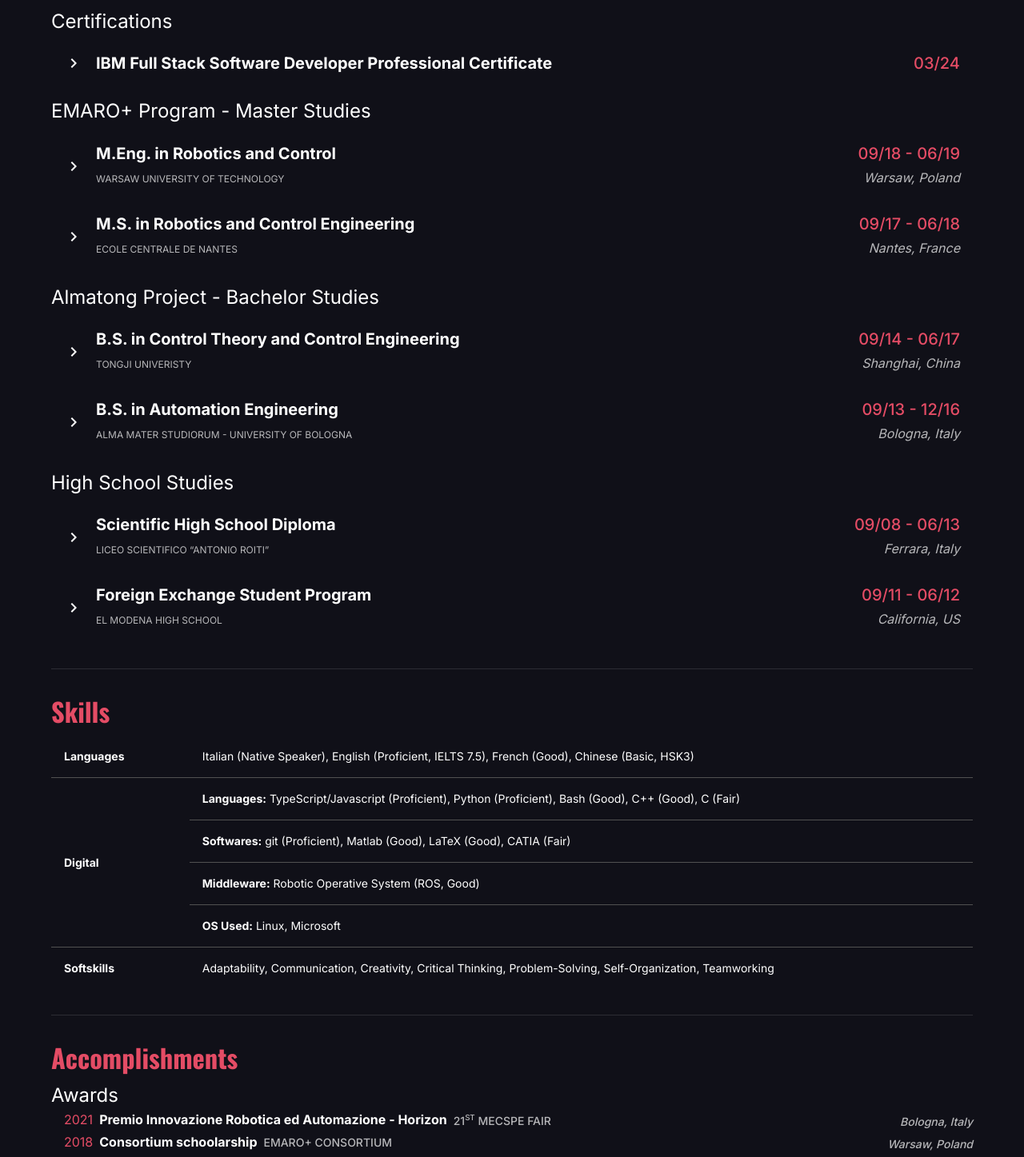
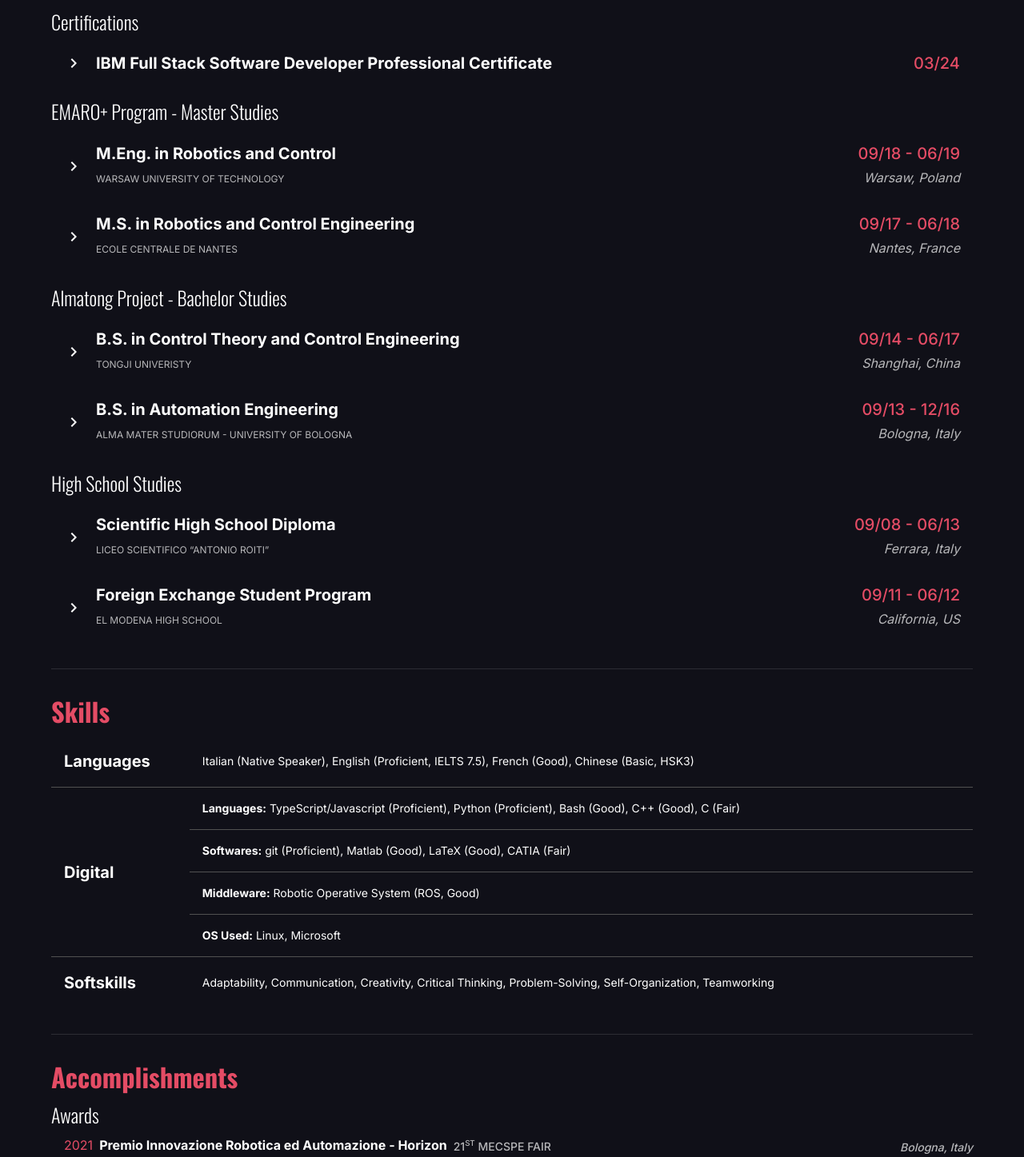
Before and after one commit to m-tartari/m-tartari, a React (Vite) app: page /curriculum in a window 1280 px wide. Shown: the part 1040-2487 px from the top of the page at 80% size. Built offline with nearby package versions, Linux system fonts and the light colour scheme; no server answers.

Commit message:
🐛 fix: uniform headers across pages

```diff
--- /dev/null
+++ b/src/components/atoms/SectionHeader/index.tsx
@@ -0,0 +1,6 @@
+import { Typography, TypographyProps } from '@mui/material'
+import { FC } from 'react'
+
+const Header: FC<TypographyProps> = props => <Typography variant="h4" color="primary.main" component="h2" gutterBottom {...props} />
+
+export default Header
--- /dev/null
+++ b/src/components/atoms/SectionSubheader/index.tsx
@@ -0,0 +1,6 @@
+import { Typography, TypographyProps } from '@mui/material'
+import { FC } from 'react'
+
+const Subheader: FC<TypographyProps> = props => <Typography variant="h5" component="h3" fontFamily="Oswald, sans-serif" gutterBottom {...props} />
+
+export default Subheader
--- a/src/components/atoms/index.ts
+++ b/src/components/atoms/index.ts
@@ -1,5 +1,8 @@
 export { default as Award } from './Award'
 export { default as Extracurricular } from './Extracurricular'
+export { default as ListItemText } from './ListItemText'
 export { default as Publication } from './Publication'
+export { default as SectionHeader } from './SectionHeader'
+export { default as SectionSubheader } from './SectionSubheader'
 
 export * from './IconLinks'
--- a/src/components/molecules/CookieConsent/index.tsx
+++ b/src/components/molecules/CookieConsent/index.tsx
@@ -3,6 +3,7 @@ import { Box, Button, Link, Stack, Typography, Unstable_TrapFocus as TrapFocus,
 import { useAnalytics } from 'use-analytics'
 
 import { ANALYTICS_PLUGINS, COOKIE_CONSENT_KEY } from 'components/utils/analytics/index.js'
+import { SectionSubheader } from 'components/atoms/index.js'
 
 interface Consent {
   necessary: boolean // Always true, but included for completeness
@@ -63,9 +64,9 @@ const CookieConsent = () => {
               zIndex: 9999,
             })}>
             <Box>
-              <Typography id="cookie-consent-dialog-title" variant="h6" component="h2" fontWeight="bold" gutterBottom>
+              <SectionSubheader id="cookie-consent-dialog-title" component="h2" variant="h6">
                 Cookie Preferences
-              </Typography>
+              </SectionSubheader>
               <Typography id="cookie-consent-dialog-description" variant="body2" color="textSecondary">
                 <span style={{ display: 'inline-block' }}>We use cookies to improve your browsing experience and analyze our traffic.</span>
                 <span style={{ display: 'inline-block' }}>By clicking "Accept All", you consent to our use of cookies.</span>
--- a/src/components/pages/CurriculumPage/CurriculumPage.tsx
+++ b/src/components/pages/CurriculumPage/CurriculumPage.tsx
@@ -1,6 +1,6 @@
 import { Box, Divider, Link, Stack, Table, TableCell, TableRow, Typography } from '@mui/material'
 
-import { Award, ExternalIconLink, Extracurricular, Publication } from 'components/atoms'
+import { Award, ExternalIconLink, Extracurricular, Publication, SectionHeader, SectionSubheader } from 'components/atoms'
 import { CurriculumItem } from 'components/molecules'
 import { Page } from 'components/templates'
 
@@ -8,9 +8,7 @@ const Curriculum = () => {
   return (
     <Page title="Curriculum">
       <Box component="section" id="work">
-        <Typography variant="h4" color="primary.main" gutterBottom>
-          Work Experience
-        </Typography>
+        <SectionHeader>Work Experience</SectionHeader>
 
         {/* id="selfemployed-software" */}
         <CurriculumItem title="Software Engineering Consultant" dates="04/24 - Today" company="Self-Employed" location="Remote">
@@ -128,13 +126,9 @@ const Curriculum = () => {
         </CurriculumItem>
 
         <Divider sx={{ mt: 4, mb: 4 }} />
-        <Typography variant="h4" color="primary.main" gutterBottom>
-          Education
-        </Typography>
+        <SectionHeader>Education</SectionHeader>
 
-        <Typography variant="h5" gutterBottom>
-          Certifications
-        </Typography>
+        <SectionSubheader fontWeight={300}>Certifications</SectionSubheader>
         {/* id="WUT" */}
         <CurriculumItem title="IBM Full Stack Software Developer Professional Certificate" dates="03/24">
           <Stack direction="row" alignItems="center" gap={0.5}>
@@ -143,20 +137,19 @@ const Curriculum = () => {
           </Stack>
         </CurriculumItem>
 
-        <Typography
-          variant="h5"
-          onClick={() => window.open('https://master-emaro.ec-nantes.fr/', '_blank')}
+        <SectionSubheader fontWeight={300} mt={2}>
+          <Link
+            rel="noopener noreferrer"
+            target="_blank"
+            underline="hover"
+            href="https://master-emaro.ec-nantes.fr/"
             sx={{
-            mt: 2,
+              color: 'inherit',
               cursor: 'pointer',
-            ':hover': {
-              backgroundColor: 'transparent',
-              color: 'primary.main',
-            },
-          }}
-          gutterBottom>
+            }}>
             EMARO+ Program - Master Studies
-        </Typography>
+          </Link>
+        </SectionSubheader>
         {/* id="WUT" */}
         <CurriculumItem
           title="M.Eng. in Robotics and Control"
@@ -214,20 +207,19 @@ const Curriculum = () => {
           </Typography>
         </CurriculumItem>
 
-        <Typography
-          variant="h5"
-          onClick={() => window.open('https://corsi.unibo.it/2cycle/AutomationEngineering/almatong-bachelor-programme', '_blank')}
+        <SectionSubheader fontWeight={300} mt={2}>
+          <Link
+            rel="noopener noreferrer"
+            target="_blank"
+            underline="hover"
+            href="https://corsi.unibo.it/2cycle/AutomationEngineering/almatong-bachelor-programme"
             sx={{
-            mt: 2,
+              color: 'inherit',
               cursor: 'pointer',
-            ':hover': {
-              backgroundColor: 'transparent',
-              color: 'primary.main',
-            },
-          }}
-          gutterBottom>
+            }}>
             Almatong Project - Bachelor Studies
-        </Typography>
+          </Link>
+        </SectionSubheader>
         {/* id="TJ" */}
         <CurriculumItem
           title="B.S. in Control Theory and Control Engineering"
@@ -272,9 +264,9 @@ const Curriculum = () => {
           </Typography>
         </CurriculumItem>
 
-        <Typography variant="h5" sx={{ mt: 2 }} gutterBottom>
+        <SectionSubheader fontWeight={300} mt={2}>
           High School Studies
-        </Typography>
+        </SectionSubheader>
         {/*  id="Roiti" */}
         <CurriculumItem
           title="Scientific High School Diploma"
@@ -311,20 +303,22 @@ const Curriculum = () => {
         </CurriculumItem>
 
         <Divider sx={{ mt: 4, mb: 4 }} />
-        <Typography variant="h4" color="primary.main" gutterBottom>
-          Skills
-        </Typography>
+        <SectionHeader>Skills</SectionHeader>
         <Table>
           <TableRow>
             <TableCell width="15%">
-              <b>Languages</b>
+              <Typography variant="h6" component="b" fontWeight={600}>
+                Languages
+              </Typography>
             </TableCell>
             <TableCell width="85%">Italian (Native Speaker), English (Proficient, IELTS 7.5), French (Good), Chinese (Basic, HSK3)</TableCell>
           </TableRow>
 
           <TableRow>
             <TableCell rowSpan={4} width="15%" id="digital_skills">
-              <b>Digital</b>
+              <Typography variant="h6" component="b" fontWeight={600}>
+                Digital
+              </Typography>
             </TableCell>
             <TableCell width="85%">
               <b>Languages:</b> TypeScript/Javascript (Proficient), Python (Proficient), Bash (Good), C++ (Good), C (Fair)
@@ -347,7 +341,9 @@ const Curriculum = () => {
           </TableRow>
           <TableRow sx={{ '&:last-child td': { borderBottom: 0 } }}>
             <TableCell width="15%">
-              <b>Softskills</b>
+              <Typography variant="h6" component="b" fontWeight={600}>
+                Softskills
+              </Typography>
             </TableCell>
             <TableCell width="85%">
               Adaptability, Communication, Creativity, Critical Thinking, Problem-Solving, Self-Organization, Teamworking
@@ -357,11 +353,9 @@ const Curriculum = () => {
 
         {/* Accomplishments */}
         <Divider sx={{ mt: 4, mb: 4 }} />
-        <Typography variant="h4" color="primary.main" gutterBottom>
-          Accomplishments
-        </Typography>
+        <SectionHeader>Accomplishments</SectionHeader>
         <Box pb={1}>
-          <Typography variant="h5">Awards</Typography>
+          <SectionSubheader fontWeight={300}>Awards</SectionSubheader>
 
           <Award
             year="2021"
@@ -385,7 +379,7 @@ const Curriculum = () => {
         </Box>
 
         <Box pb={1}>
-          <Typography variant="h5">Press Releases</Typography>
+          <SectionSubheader fontWeight={300}>Press Releases</SectionSubheader>
           <Award
             year="2020"
             title="Covid-19: L'impatto sui giovani talenti"
@@ -405,7 +399,7 @@ const Curriculum = () => {
         </Box>
 
         <Box py={1}>
-          <Typography variant="h5">Publications</Typography>
+          <SectionSubheader fontWeight={300}>Publications</SectionSubheader>
           <Publication
             year="2020"
             title="Control System Design for Human Assisting Robot"
@@ -425,11 +419,9 @@ const Curriculum = () => {
 
         {/* Extacurricoular  */}
         <Divider sx={{ mt: 4, mb: 4 }} />
-        <Typography variant="h4" color="primary.main" gutterBottom>
-          Extracurricular
-        </Typography>
+        <SectionHeader>Extracurricular</SectionHeader>
         {/* Volunteering  */}
-        <Typography variant="h5">Volunteering</Typography>
+        <SectionSubheader fontWeight={300}>Volunteering</SectionSubheader>
         <Box component="ul" pl={4} mt={0}>
           <Extracurricular Component="li" year="2013 - Today" title="Blood Donor, Bone Marrow Donor at AVIS & ADMO" />
           <Extracurricular Component="li" year="2008 - 2014" title="Scoutism and associated volunteering activities in Agesci" />
@@ -437,7 +429,7 @@ const Curriculum = () => {
         </Box>
         {/* Other */}
         {/* Interests */}
-        <Typography variant="h5">Interests</Typography>
+        <SectionSubheader fontWeight={300}>Interests</SectionSubheader>
         <Box component="ul" pl={4} mt={0}>
           <Extracurricular Component="li" title="Historical Handcrafting & Reenactment" />
           <Extracurricular Component="li" title="Hiking/Travelling" />
```
Also changed, not shown: src/components/molecules/CookiePreferences/index.tsx (+5 -4 lines), src/components/molecules/PrivacyPolicy/index.tsx (+9 -21 lines). Lines whose indentation alone changed are shown as unchanged.
